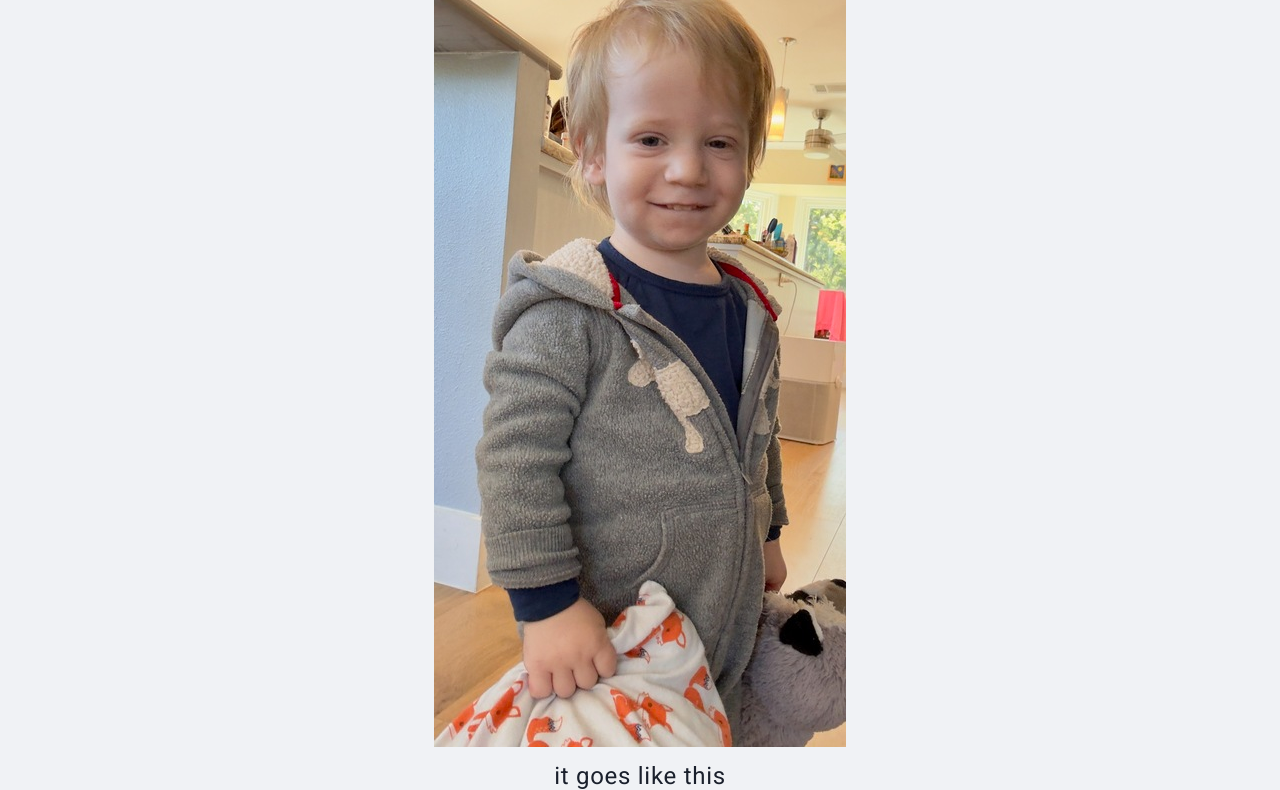
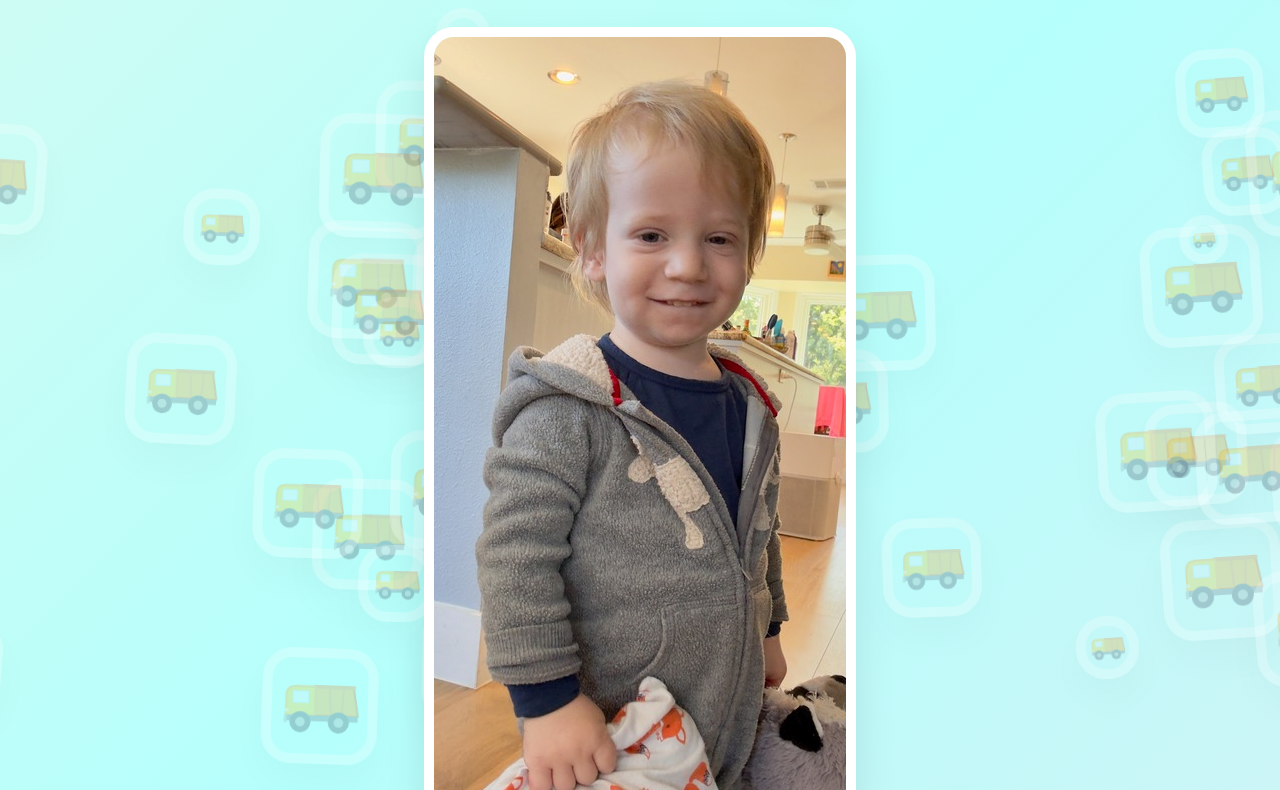
Before and after one commit to clifton/enk.gg, a plain HTML site: page index.html in a window 1280 px wide. Shown: the part 143-933 px from the top of the page. Drawn offline with Linux system fonts and the light colour scheme.

Commit message:
make it more fun

```diff
--- a/css/app.css
+++ b/css/app.css
@@ -1,44 +1,107 @@
 * {
   margin: 0;
   padding: 0;
+  box-sizing: border-box;
 }
 
 body {
-  background-color: #f0f2f5;
-  color: #1a202c;
+  background: linear-gradient(-45deg, #FFDEE9, #B5FFFC, #FDF6E3, #FFF9C4);
+  background-size: 400% 400%;
+  animation: gradientBG 15s ease infinite;
+  color: #2c3e50;
+  font-family: 'Fredoka', sans-serif;
+  overflow-x: hidden;
+  min-height: 100vh;
 }
+
+@keyframes gradientBG {
+  0% { background-position: 0% 50%; }
+  50% { background-position: 100% 50%; }
+  100% { background-position: 0% 50%; }
+}
+
 @media screen and (prefers-color-scheme: dark) {
   body {
-    background-color: #1a202c;
-    color: #f0f2f5;
+    background-color: #2c3e50;
+    color: #FDF6E3;
   }
 }
 
-h1,
-h2,
-h3 {
+h1, h2, h3 {
   letter-spacing: 0.03em;
+  font-weight: 600;
 }
 
-*:not(pre code) {
-  font-family: "Roboto", sans-serif;
-  font-weight: 400;
-  box-sizing: border-box;
+img {
+  border-radius: 30px;
+  border: 10px solid #FFFFFF;
+  box-shadow: 0 20px 40px rgba(0,0,0,0.1);
+  animation: wobble 4s infinite ease-in-out;
+  transition: transform 0.3s cubic-bezier(0.175, 0.885, 0.32, 1.275);
+  max-width: 100%; /* Ensure responsiveness */
 }
 
-h1 {
-  font-size: 2em;
-}
-
-h1,
-h2 {
-  font-weight: 500;
-  padding: 0.5em;
+img:hover {
+  transform: scale(1.05) rotate(2deg);
 }
 
 .container {
+  display: flex;
+  flex-direction: column;
+  align-items: center;
+  justify-content: center;
+  min-height: 100vh;
+  padding: 2em;
   text-align: center;
-  min-height: 120vh;
-  padding-top: 2em;
-  padding-bottom: 3em;
+  position: relative;
+  z-index: 2;
 }
+
+/* Responsive typography */
+h2 {
+  font-size: clamp(2rem, 5vw, 4rem); /* Responsive font size */
+  padding: 0.5em;
+  animation: bounce 2s infinite ease-in-out;
+  color: #E67E22;
+  text-shadow: 4px 4px 0px #F1C40F;
+  cursor: pointer;
+  transition: transform 0.2s;
+  width: 100%;
+}
+
+h2:hover {
+  transform: scale(1.1) rotate(-3deg);
+}
+
+h2:first-of-type {
+    color: #3498DB;
+    text-shadow: 4px 4px 0px #2980B9;
+    animation-delay: 0.2s;
+}
+
+@keyframes bounce {
+  0%, 100% {transform: translateY(0) rotate(0deg);}
+  25% {transform: translateY(-20px) rotate(-2deg);}
+  75% {transform: translateY(-10px) rotate(2deg);}
+}
+
+/* Flying Trucks */
+.flying-truck {
+  position: fixed;
+  left: -15vw; /* Start further off-screen */
+  z-index: 0;
+  pointer-events: none;
+  opacity: 0.25; /* Slightly more visible */
+  animation: flyAcross linear infinite;
+  height: auto; /* Maintain aspect ratio */
+}
+
+@keyframes flyAcross {
+  from { transform: translateX(0) rotate(5deg); }
+  to { transform: translateX(120vw) rotate(-5deg); }
+}
+
+@keyframes wobble {
+  0%, 100% { transform: rotate(-2deg); }
+  50% { transform: rotate(2deg); }
+}
--- a/index.html
+++ b/index.html
@@ -1,6 +1,7 @@
 <!DOCTYPE html>
 <html>
   <head>
+    <meta charset="utf-8" />
     <meta content="width=device-width, initial-scale=1.0" name="viewport" />
     <title>enk.gg</title>
     <meta name="description" content="who wants to party" />
@@ -25,22 +26,21 @@
       name="twitter:image"
       content="https://enk.gg/img/dump-truck.jpg"
     />
-    <title>enk.gg</title>
-    <link href="/css/normalize.css" rel="stylesheet" type="text/css" />
-    <link
-      href="http://fonts.googleapis.com/css?family=Roboto:400,700,400italic"
-      rel="stylesheet"
-      type="text/css"
-    />
-    <link href="/css/app.css" rel="stylesheet" type="text/css" />
+    <link rel="icon" type="image/svg+xml" href="/favicon.svg">
+    <link href="css/normalize.css" rel="stylesheet" type="text/css" />
+    <link rel="preconnect" href="https://fonts.googleapis.com">
+    <link rel="preconnect" href="https://fonts.gstatic.com" crossorigin>
+    <link href="https://fonts.googleapis.com/css2?family=Fredoka:wght@400;600&display=swap" rel="stylesheet">
+    <link href="css/app.css" rel="stylesheet" type="text/css" />
   </head>
   <body>
     <div id="root">
       <div class="container">
         <h2>my name is elijah</h2>
-        <img alt="deucey" src="/img/deucey.jpg" style="max-width: 100%" />
+        <img alt="deucey" src="img/deucey.jpg" style="max-width: 100%" />
         <h2>it goes like this</h2>
       </div>
     </div>
+  <script src="js/app.js"></script>
   </body>
 </html>
--- /dev/null
+++ b/js/app.js
@@ -0,0 +1,23 @@
+document.addEventListener('DOMContentLoaded', () => {
+  const container = document.body;
+  const truckCount = 50; // A WHOLE BUNCH of trucks!
+
+  for (let i = 0; i < truckCount; i++) {
+    const truck = document.createElement('img');
+    truck.src = 'favicon.svg';
+    truck.classList.add('flying-truck');
+
+    // Randomize starting properties
+    const startY = Math.random() * 100; // 0-100vh
+    const duration = 5 + Math.random() * 15; // 5-20s (Faster!)
+    const delay = Math.random() * -20;
+    const size = 3 + Math.random() * 5; // 3-8rem (Bigger!)
+
+    truck.style.top = `${startY}vh`;
+    truck.style.width = `${size}rem`; // Width instead of font-size
+    truck.style.animationDuration = `${duration}s`;
+    truck.style.animationDelay = `${delay}s`;
+
+    container.appendChild(truck);
+  }
+});
```
Also changed, not shown: favicon.svg (added).
